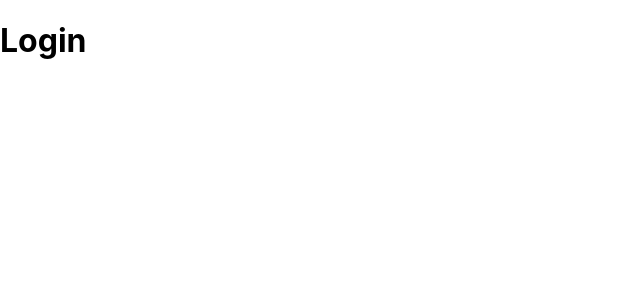
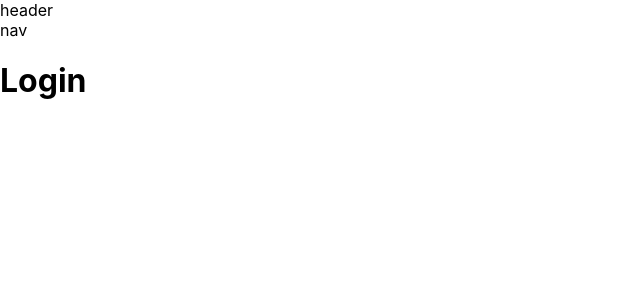
Before and after one commit to zwm275/react-exam-class, a React app: page /login in a window 1280 px wide. Shown: the top 300 px of the page, without its empty margins (0-640 px from the left). Built offline with nearby package versions, Linux system fonts and the light colour scheme.

Commit message:
添加layout

```diff
--- a/src/App.tsx
+++ b/src/App.tsx
@@ -1,12 +1,15 @@
 import './App.css';
 import {Route,Routes} from 'react-router-dom'
 import Login from '@/pages/login';
+import Layout from '@/common_components/layout';
 
 
 function App() {
   return (
       <Routes>
-        <Route path='/login' element={<Login/>}></Route>
+        <Route element={<Layout/>}>
+          <Route path='/login' element={<Login/>}></Route>
+        </Route>
       </Routes>
   );
 }
--- /dev/null
+++ b/src/common_components/layout.tsx
@@ -0,0 +1,14 @@
+import React from 'react'
+import { Outlet } from 'react-router-dom'
+
+export default function Layout(props:any) {
+  return (
+    <div className='layout'>
+      <div className='headerWrap'>header</div>
+      <div className='navWrap'>nav</div>
+      <div className='outletWrap'>
+        <Outlet/>
+      </div>
+    </div>
+  )
+}
```
